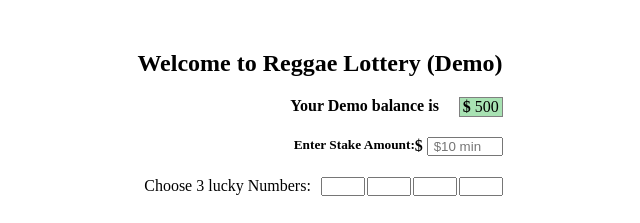
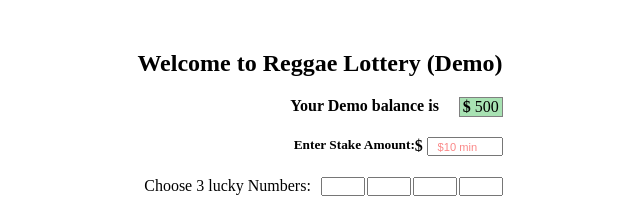
Before and after one commit to elvis-ci/learning-projects, a plain HTML site: page Lottery Demo/lottery.html in a window 1280 px wide. Shown: the top 223 px of the page, 320-960 px from the left. Drawn offline with Linux system fonts and the light colour scheme.

Commit message:
Update lottery.html

```diff
--- a/Lottery Demo/lottery.html
+++ b/Lottery Demo/lottery.html
@@ -27,7 +27,7 @@
             <div class="stake-amount-container">
               <div class="Amount-alert-container">
                 <b>$</b>
-                <input class=`"stake-amount" type="number" id="stake-amount" min="10" max="10000"  placeholder="$10 min">
+                <input class="stake-amount" type="number" id="stake-amount" min="10" max="10000"  placeholder="$10 min">
               </div>
               <h5 class="insufficient-funds">Insufficient Funds!!!</h5>
             </div>
```
